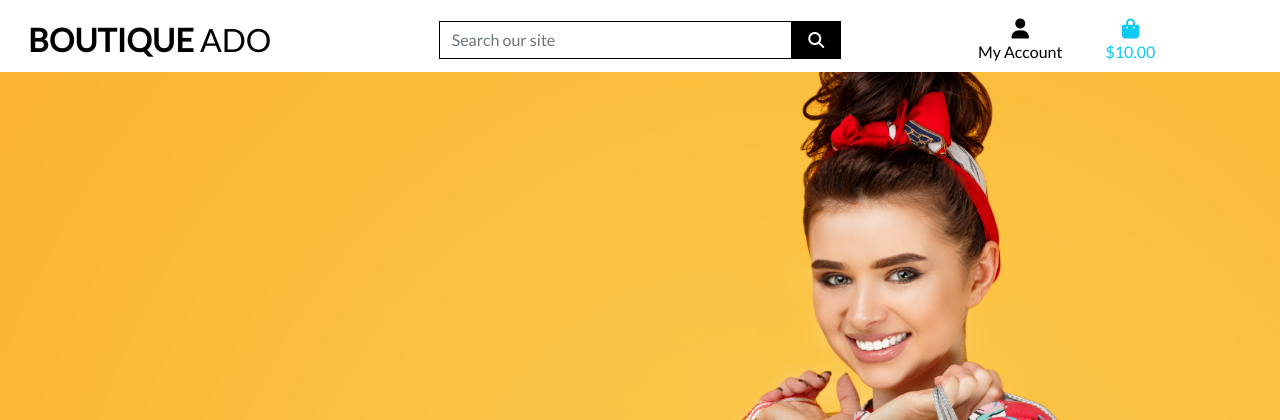
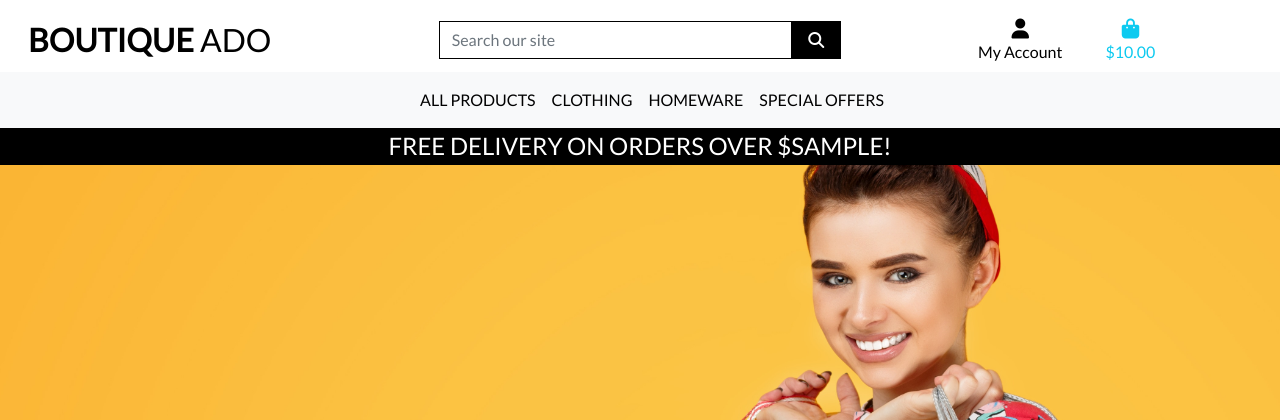
Before and after one commit to martinjohnson26/boutique_ado_v1, a Django app: template templates/base.html in a window 1280 px wide. Shown: the top 420 px of the page. Run offline with Django 3.2, Linux system fonts and the light colour scheme; the template is opened without the code that fills it: most values are stand-ins (such as "Sample title", 1, 10 or a date in 2020); some libraries are stand-ins or nearby versions.

Commit message:
added mobile header and main navbar

```diff
--- a/static/css/base.css
+++ b/static/css/base.css
@@ -56,6 +56,10 @@ body {
     border: 1px solid black !important;
 }
 
+.bg-black{
+    background: #000 !important;
+}
+
 /* -------------------------------- Media Queries */
 
 /* Slightly larger container on xl screens */
--- a/templates/base.html
+++ b/templates/base.html
@@ -2,6 +2,7 @@
 
 <!doctype html>
 <html lang="en">
+
 <head>
 
     {% block meta %}
@@ -14,7 +15,8 @@
     {% endblock %}
 
     {% block corecss %}
-    <link href="https://cdn.jsdelivr.net/npm/bootstrap@5.0.0-beta1/dist/css/bootstrap.min.css" rel="stylesheet" integrity="sha384-giJF6kkoqNQ00vy+HMDP7azOuL0xtbfIcaT9wjKHr8RbDVddVHyTfAAsrekwKmP1" crossorigin="anonymous">
+    <link href="https://cdn.jsdelivr.net/npm/bootstrap@5.0.0-beta1/dist/css/bootstrap.min.css" rel="stylesheet"
+        integrity="sha384-giJF6kkoqNQ00vy+HMDP7azOuL0xtbfIcaT9wjKHr8RbDVddVHyTfAAsrekwKmP1" crossorigin="anonymous">
     <link rel="stylesheet" href="https://fonts.googleapis.com/css?family=Lato&display=swap">
     <link rel="stylesheet" href="{% static 'css/base.css' %}">
     {% endblock %}
@@ -24,9 +26,15 @@
 
     {% block corejs %}
     <script src="https://kit.fontawesome.com/6bfaa63a9e.js" crossorigin="anonymous"></script>
-    <script src="https://code.jquery.com/jquery-3.4.1.slim.min.js" integrity="sha384-J6qa4849blE2+poT4WnyKhv5vZF5SrPo0iEjwBvKU7imGFAV0wwj1yYfoRSJoZ+n" crossorigin="anonymous"></script>
-    <script src="https://cdn.jsdelivr.net/npm/popper.js@1.16.0/dist/umd/popper.min.js" integrity="sha384-Q6E9RHvbIyZFJoft+2mJbHaEWldlvI9IOYy5n3zV9zzTtmI3UksdQRVvoxMfooAo" crossorigin="anonymous"></script>
-    <script src="https://stackpath.bootstrapcdn.com/bootstrap/4.4.1/js/bootstrap.min.js" integrity="sha384-wfSDF2E50Y2D1uUdj0O3uMBJnjuUD4Ih7YwaYd1iqfktj0Uod8GCExl3Og8ifwB6" crossorigin="anonymous"></script>
+    <script src="https://code.jquery.com/jquery-3.4.1.slim.min.js"
+        integrity="sha384-J6qa4849blE2+poT4WnyKhv5vZF5SrPo0iEjwBvKU7imGFAV0wwj1yYfoRSJoZ+n"
+        crossorigin="anonymous"></script>
+    <script src="https://cdn.jsdelivr.net/npm/popper.js@1.16.0/dist/umd/popper.min.js"
+        integrity="sha384-Q6E9RHvbIyZFJoft+2mJbHaEWldlvI9IOYy5n3zV9zzTtmI3UksdQRVvoxMfooAo"
+        crossorigin="anonymous"></script>
+    <script src="https://stackpath.bootstrapcdn.com/bootstrap/4.4.1/js/bootstrap.min.js"
+        integrity="sha384-wfSDF2E50Y2D1uUdj0O3uMBJnjuUD4Ih7YwaYd1iqfktj0Uod8GCExl3Og8ifwB6"
+        crossorigin="anonymous"></script>
     {% endblock %}
 
     {% block extra_js %}
@@ -34,6 +42,7 @@
 
     <title>Boutique Ado {% block extra_title %}{% endblock %}</title>
 </head>
+
 <body>
     <header class="container-fluid fixed-top">
         <div id="topnav" class="row bg-white pt-lg-2 d-none d-lg-flex">
@@ -45,7 +54,8 @@
             <div class="col-12 col-lg-4 my-auto py-1 py-lg-0">
                 <form method="GET" action="">
                     <div class="input-group w-100">
-                        <input class="form-control border border-black rounded-0" type="text" name="q" placeholder="Search our site">
+                        <input class="form-control border border-black rounded-0" type="text" name="q"
+                            placeholder="Search our site">
                         <div class="input-group-append">
                             <button class="form-control btn btn-black border border-black rounded-0" type="submit">
                                 <span class="icon">
@@ -59,7 +69,8 @@
             <div class="col-12 col-lg-4 my-auto py-1 py-lg-0">
                 <ul class="list-inline list-unstyled text-center text-lg-right my-0">
                     <li class="list-inline-item dropdown">
-                        <a class="text-black nav-link" href="#" id="user-options" data-toggle="dropdown" aria-haspopup="true" aria-expanded="false">
+                        <a class="text-black nav-link" href="#" id="user-options" data-toggle="dropdown"
+                            aria-haspopup="true" aria-expanded="false">
                             <div class="text-center">
                                 <div><i class="fas fa-user fa-lg"></i></div>
                                 <p class="my-0">My Account</p>
@@ -79,7 +90,8 @@
                         </div>
                     </li>
                     <li class="list-inline-item">
-                        <a class="{% if grand_total %}text-info font-weight-bold{% else %}text-black{% endif %} nav-link" href="">
+                        <a class="{% if grand_total %}text-info font-weight-bold{% else %}text-black{% endif %} nav-link"
+                            href="">
                             <div class="text-center">
                                 <div><i class="fas fa-shopping-bag fa-lg"></i></div>
                                 <p class="my-0">
@@ -93,6 +105,21 @@
                         </a>
                     </li>
                 </ul>
+            </div>
+        </div>
+        <div class="row bg-white">
+            <nav class="navbar navbar-expand-lg navbar-light bg-light w-100">
+                <button class="navbar-toggler" type="button" data-toggle="collapse" data-target="#main-nav"
+                    aria-controls="main-nav" aria-expanded="false" aria-label="Toggle navigation">
+                    <span class="navbar-toggler-icon"></span>
+                </button>
+                {% include 'includes/mobile-top-header.html' %}
+                {% include 'includes/main-nav.html' %}
+            </nav>
+        </div>
+        <div id="delivery-banner" class="row text-center">
+            <div class="col bg-black text-white">
+                <h4 class="logo-font my-1">Free delivery on orders over ${{ free_shipping_threshold }}!</h4>
             </div>
         </div>
     </header>
@@ -112,4 +139,5 @@
 
 
 </body>
+
 </html>
--- /dev/null
+++ b/templates/includes/main-nav.html
@@ -0,0 +1,50 @@
+<div class="collapse navbar-collapse" id="main-nav">
+    <ul class="navbar-nav w-auto mx-auto">
+        <li class="nav-item dropdown">
+            <a class="logo-font font-weight-bold nav-link text-black mr-5" href="#" id="all-products-link" data-toggle="dropdown" aria-haspopup="true" aria-expanded="false">
+                All Products
+            </a>
+            <div class="dropdown-menu border-0" aria-labelledby="all-products-link">
+                <a href="" class="dropdown-item">By Price</a>
+                <a href="" class="dropdown-item ">By Rating</a>
+                <a href="" class="dropdown-item ">By Category</a>
+                <a href="" class="dropdown-item">All Products</a>
+            </div>
+        </li>
+
+        <li class="nav-item dropdown">
+            <a class="logo-font font-weight-bold nav-link text-black mr-5" href="#" id="clothing-link" data-toggle="dropdown" aria-haspopup="true" aria-expanded="false">
+                Clothing
+            </a>
+            <div class="dropdown-menu border-0" aria-labelledby="clothing-link">
+                <a href="" class="dropdown-item">Activewear &amp; Essentials</a>
+                <a href="" class="dropdown-item">Jeans</a>
+                <a href="" class="dropdown-item">Shirts</a>
+                <a href="" class="dropdown-item">All Clothing</a>
+            </div>
+        </li>
+
+        <li class="nav-item dropdown">
+            <a class="logo-font font-weight-bold nav-link text-black mr-5" href="#" id="homeware-link" data-toggle="dropdown" aria-haspopup="true" aria-expanded="false">
+                Homeware
+            </a>
+            <div class="dropdown-menu border-0" aria-labelledby="homeware-link">
+                <a href="" class="dropdown-item">Bed &amp; Bath</a>
+                <a href="" class="dropdown-item">Kitchen &amp; Dining</a>
+                <a href="" class="dropdown-item">All Homeware</a>
+            </div>
+        </li>
+
+        <li class="nav-item dropdown">
+            <a class="logo-font font-weight-bold nav-link text-black" href="#" id="specials-link" data-toggle="dropdown" aria-haspopup="true" aria-expanded="false">
+                Special Offers
+            </a>
+            <div class="dropdown-menu border-0" aria-labelledby="specials-link">
+                <a href="" class="dropdown-item">New Arrivals</a>
+                <a href="" class="dropdown-item">Deals</a>
+                <a href="" class="dropdown-item">Clearance</a>
+                <a href="" class="dropdown-item">All Specials</a>
+            </div>
+        </li>
+    </ul>
+</div>
--- /dev/null
+++ b/templates/includes/mobile-top-header.html
@@ -0,0 +1,56 @@
+<li class="list-inline-item">
+    <a class="text-black nav-link d-block d-lg-none" href="#" id="mobile-search" data-toggle="dropdown" aria-haspopup="true" aria-expanded="false">
+        <div class="text-center">
+            <div><i class="fas fa-search fa-lg"></i></div>
+            <p class="my-0">Search</p>
+        </div>
+    </a>
+    <div class="dropdown-menu border-0 w-100 p-3 rounded-0 my-0" aria-labelledby="mobile-search">
+        <form class="form" method="GET" action="">
+            <div class="input-group w-100">
+                <input class="form-control border border-black rounded-0" type="text" name="q" placeholder="Search our site">
+                <div class="input-group-append">
+                    <button class="form-control form-control btn btn-black border border-black rounded-0" type="submit">
+                        <span class="icon">
+                            <i class="fas fa-search"></i>
+                        </span>
+                    </button>
+                </div>
+            </div>
+        </form>
+    </div>
+</li>
+<li class="list-inline-item dropdown">
+    <a class="text-black nav-link d-block d-lg-none" href="#" id="user-options" data-toggle="dropdown" aria-haspopup="true" aria-expanded="false">
+        <div class="text-center">
+            <div><i class="fas fa-user fa-lg"></i></div>
+            <p class="my-0">My Account</p>
+        </div>
+    </a>
+    <div class="dropdown-menu border-0" aria-labelledby="user-options">
+        {% if request.user.is_authenticated %}
+            {% if request.user.is_superuser %}
+                <a href="{% url 'account_logout' %}" class="dropdown-item">Product Management</a>
+            {% endif %}
+            <a href="" class="dropdown-item">My Profile</a>
+            <a href="{% url 'account_logout' %}" class="dropdown-item">Logout</a>
+        {% else %}
+            <a href="{% url 'account_signup' %}" class="dropdown-item">Register</a>
+            <a href="{% url 'account_login' %}" class="dropdown-item">Login</a>
+        {% endif %}
+    </div>
+</li>
+<li class="list-inline-item">
+    <a class="{% if grand_total %}text-primary font-weight-bold{% else %}text-black{% endif %} nav-link d-block d-lg-none" href="">
+        <div class="text-center">
+            <div><i class="fas fa-shopping-bag fa-lg"></i></div>
+            <p class="my-0">
+                {% if grand_total %}
+                    ${{ grand_total|floatformat:2 }}
+                {% else %}
+                    $0.00
+                {% endif %}
+            </p>
+        </div>
+    </a>
+</li>
```
Lines whose indentation alone changed are shown as unchanged.
